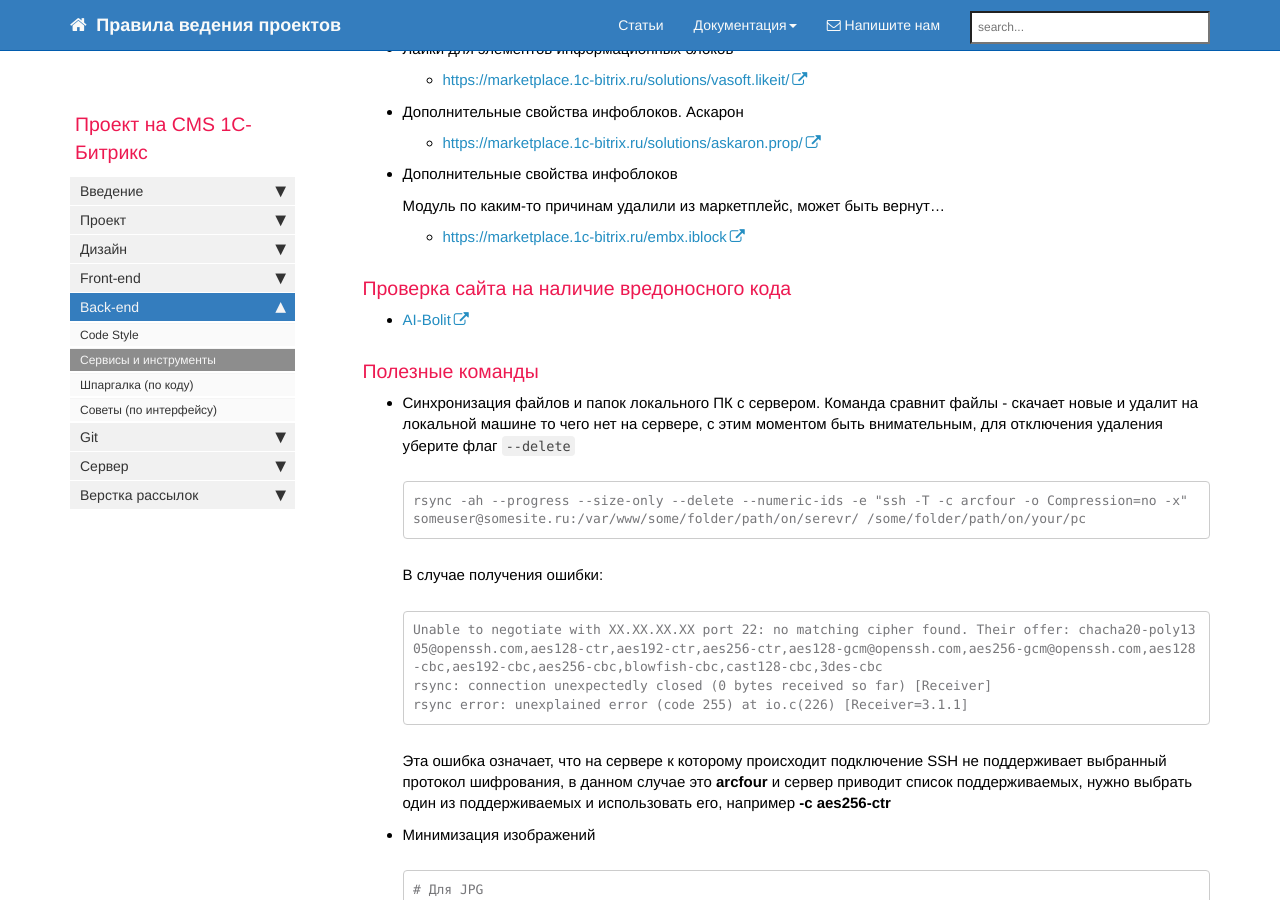
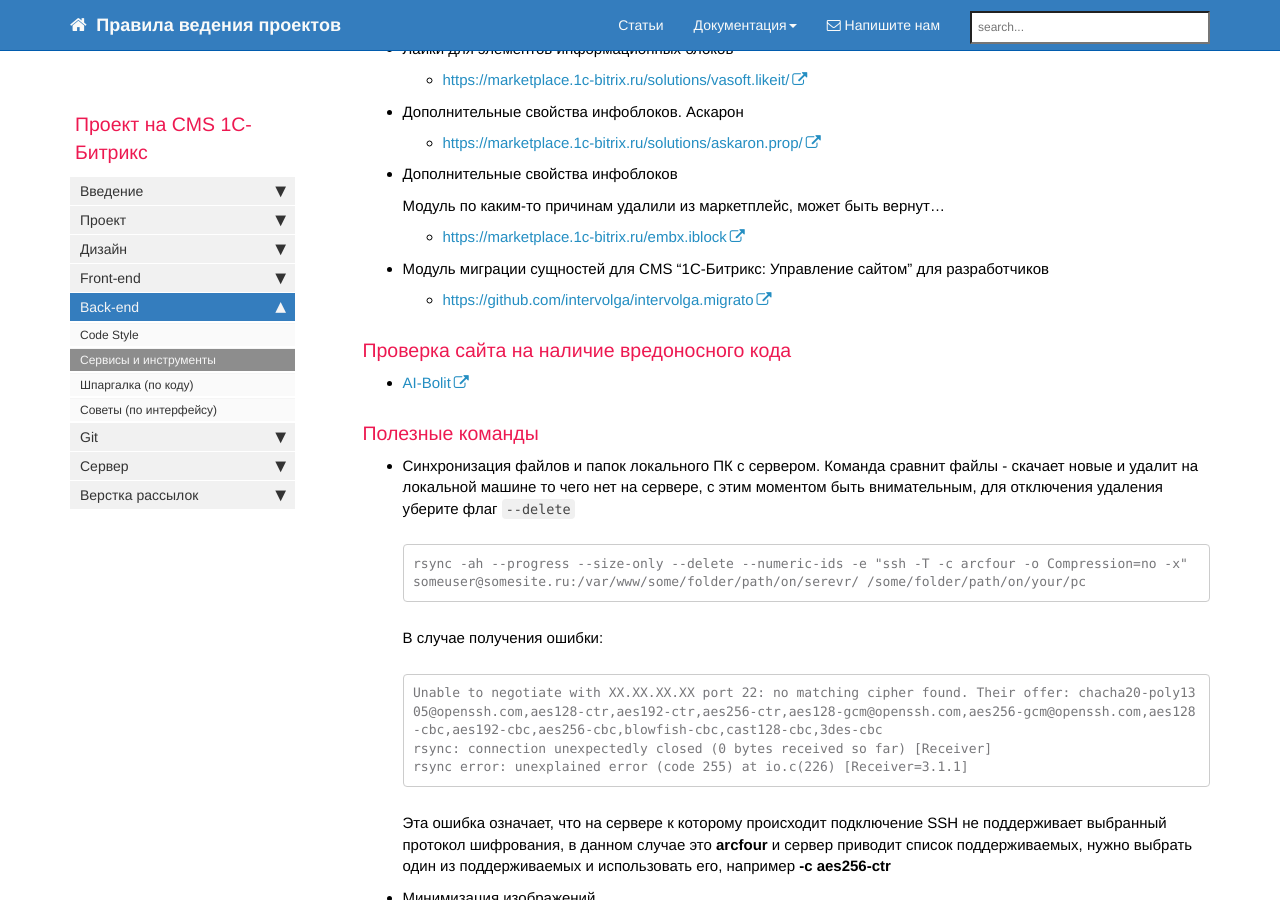
Before and after one commit to gdecider/gdecider.github.io, a Jekyll site: the page built from pages/bx/bx_back-tools.md, in a window 1280 px wide and 900 px high, scrolled down 1169 px. Built offline with Jekyll 4.4.1, drawn with Linux system fonts in a browser that asks for light colours; nearby versions of some CDN libraries; comment, search, counter and statistics services are not loaded.

Commit message:
Update bx_back-tools.md

```diff
--- a/pages/bx/bx_back-tools.md
+++ b/pages/bx/bx_back-tools.md
@@ -79,6 +79,10 @@ toc: false
   Модуль по каким-то причинам удалили из маркетплейс, может быть вернут...
 
   * [https://marketplace.1c-bitrix.ru/embx.iblock](https://marketplace.1c-bitrix.ru/embx.iblock)
+
+* Модуль миграции сущностей для CMS "1С-Битрикс: Управление сайтом" для разработчиков
+
+  * [https://github.com/intervolga/intervolga.migrato](https://github.com/intervolga/intervolga.migrato)
 
 ### Проверка сайта на наличие вредоносного кода
 
```
